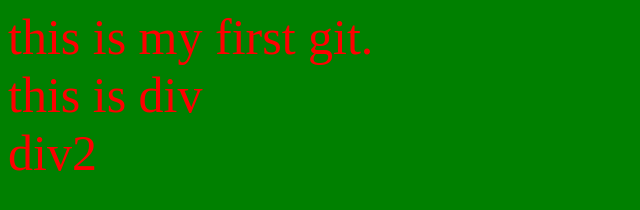
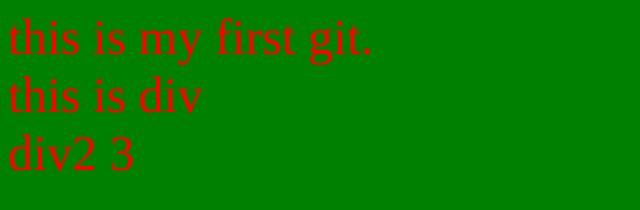
Before and after one commit to AhmedAl-Majidi/git-repo, a plain HTML site: page index.html in a window 1280 px wide. Shown: the full height of the page, 0-640 px from the left. Drawn offline with Linux system fonts and the light colour scheme.

Commit message:
Update index.html

```diff
--- a/index.html
+++ b/index.html
@@ -16,7 +16,7 @@
     </div>
 
     <div>
-        div2
+        div2 3
     </div>
 </body>
 
```
